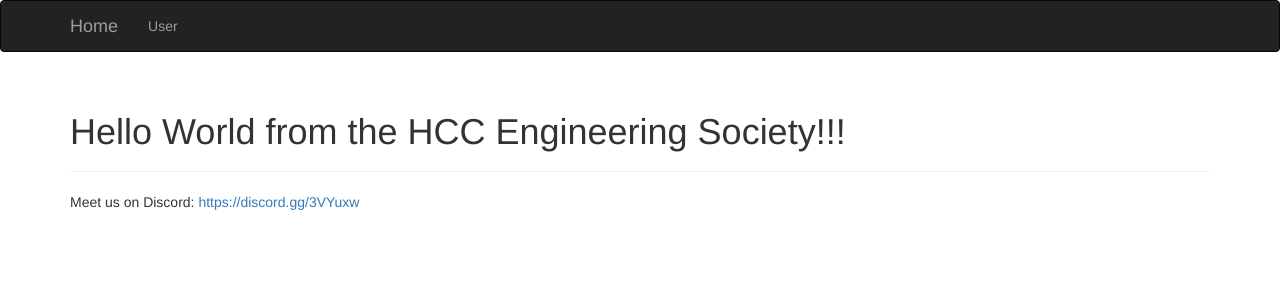
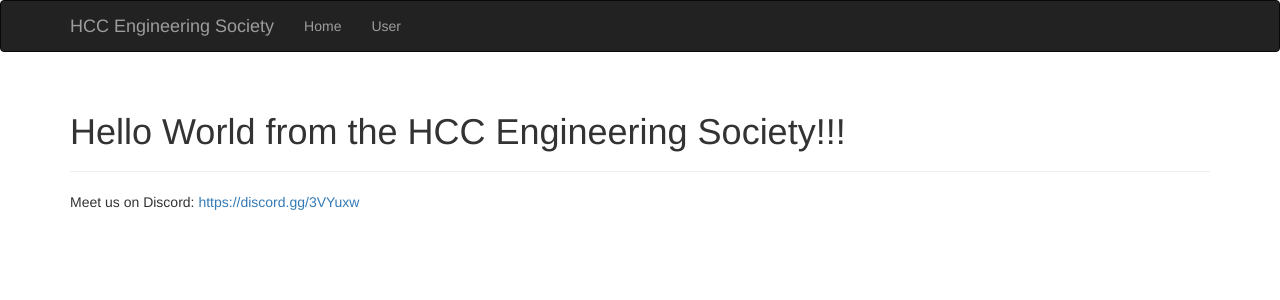
Before and after one commit to aambrioso1/HCCEngineeringSociety, a Flask app: page / in a window 1280 px wide. Shown: the top 300 px of the page. Run offline with Flask 2, Linux system fonts and the light colour scheme; some libraries are stand-ins or nearby versions.

Commit message:
change navigation bar in base.html

```diff
--- a/templates/base.html
+++ b/templates/base.html
@@ -17,10 +17,11 @@
                 <span class="icon-bar"></span>
                 <span class="icon-bar"></span>
             </button>
-            <a class="navbar-brand" href="/">Home</a>
+            <a class="navbar-brand" href="/">HCC Engineering Society</a>
         </div>
         <div class="navbar-collapse collapse">
             <ul class="nav navbar-nav">
+                <li><a href="/">Home</a></li>
                 <li><a href="/user">User</a></li>
             </ul>
         </div>
```
